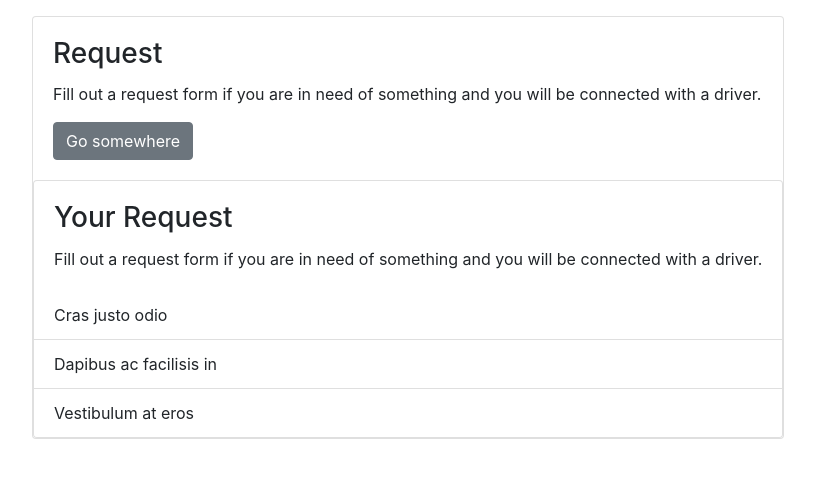
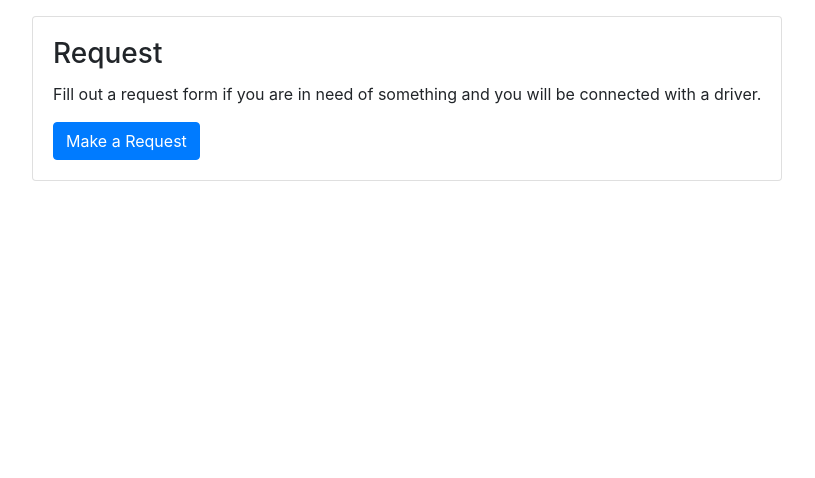
Before and after one commit to shreygupta04/covaid, a Flask app: page /requests in a window 1280 px wide. Shown: the part 58-536 px from the top of the page, without its empty margins (38-853 px from the left). Run offline with Flask 2, Linux system fonts and the light colour scheme; some libraries are stand-ins or nearby versions.

Commit message:
Request Part 1

```diff
--- a/covaid/forms.py
+++ b/covaid/forms.py
@@ -30,3 +30,9 @@ class ContactForm(FlaskForm):
     email = StringField('Email', validators=[DataRequired(), Email()])
     message = TextField('Message', validators=[DataRequired(), Length(min=10, max=1000)])
     send = SubmitField('Send')
+
+class RequestForm(FlaskForm):
+    item = StringField('Item Name', validators=[DataRequired()])
+    quantity = IntegerField('Quantity', validators=[DataRequired()])
+    instruct = StringField('Special Instructions')
+    send = SubmitField('Place Request')
--- a/covaid/models.py
+++ b/covaid/models.py
@@ -15,5 +15,6 @@ class User(db.Model, UserMixin):
     street = db.Column(db.String(100), nullable=False)
     city = db.Column(db.String(40), nullable=False)
 
+    # orders = db.Column(db.ARRAY())
     def __repr__(self):
         return f"User('{self.fullname}', '{self.email}')"
--- a/covaid/routes.py
+++ b/covaid/routes.py
@@ -23,6 +23,9 @@ def contact():
 
 @app.route("/requests")
 def requests():
+    # form = RequestForm()
+    # if form.validate_on_submit():
+    #     return redirect(url_for('requests'))
     return render_template('requests.html')
 
 @app.route("/register", methods=['GET', 'POST'])
--- a/covaid/templates/requests.html
+++ b/covaid/templates/requests.html
@@ -7,20 +7,43 @@
       <div class="card-body">
         <h3 class="card-title">Request</h3>
         <p class="card-text">Fill out a request form if you are in need of something and you will be connected with a driver.</p>
-        <a href="#" class="btn btn-secondary">Go somewhere</a>
+        <button type="button" class="btn btn-primary" data-toggle="modal" data-target="#requestMaker">
+          Make a Request
+        </button>
+        <div class="modal fade" id="requestMaker" tabindex="-1" role="dialog" aria-labelledby="ModalCenterTitle" aria-hidden="true">
+          <div class="modal-dialog modal-dialog-centered" role="document">
+            <div class="modal-content">
+              <div class="modal-header">
+                <h5 class="modal-title" id="ModalLongTitle">Make a Request</h5>
+                <button type="button" class="close" data-dismiss="modal" aria-label="Close">
+                  <span aria-hidden="true">&times;</span>
+                </button>
+              </div>
+              <div class="modal-body">
+                <form>
+                  <div class="form-group">
+                    <label for="InputItem">Item Name</label>
+                    <input type="ItemName" class="form-control" id="InputItem" aria-describedby="ItemTitle" placeholder="Enter Item Name">
+                  </div>
+                  <div class="form-group">
+                    <label for="NumItem">Quantity</label>
+                    <input type="number" class="form-control" id="NumItem" aria-describedby="ItemQuantity" placeholder="Enter Number of Items" value = "1">
+                  </div>
+                  <div class="form-group">
+                    <label for="SpecialInstruct">Special Instructions</label>
+                    <textarea class="form-control" id="SpecialInstruct" rows="2"></textarea>
+                  </div>
+                </form>
+              </div>
+              <div class="modal-footer">
+                <button type="button" class="btn btn-secondary" data-dismiss="modal">Close</button>
+                <button type="button" class="btn btn-primary">Place Request</button>
+              </div>
+            </div>
+          </div>
+        </div>
     </div>
-    <div class="card">
-      <img src="" id="requests-image" class="card-img-top">
-      <div class="card-body">
-        <h3 class="card-title">Your Request</h3>
-        <p class="card-text">Fill out a request form if you are in need of something and you will be connected with a driver.</p>
-      </div>
-      <ul class="list-group list-group-flush">
-        <li class="list-group-item">Cras justo odio</li>
-        <li class="list-group-item">Dapibus ac facilisis in</li>
-        <li class="list-group-item">Vestibulum at eros</li>
-      </ul>
-    </div>
+
   </div>
 </div>
 {% endblock content %}
```
